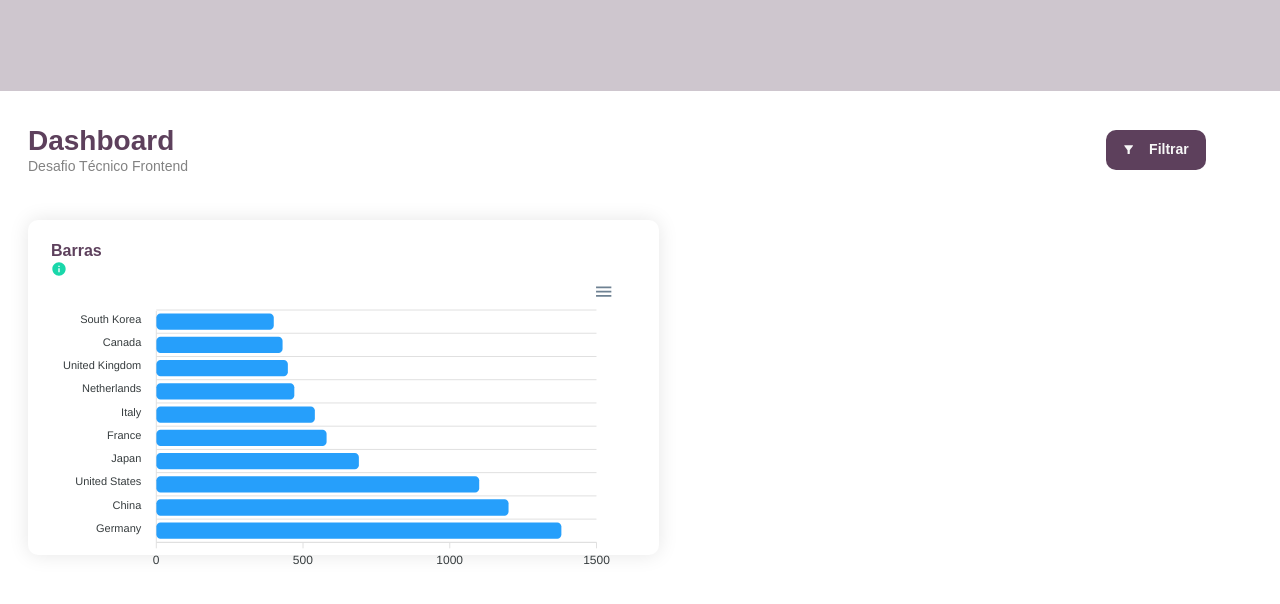
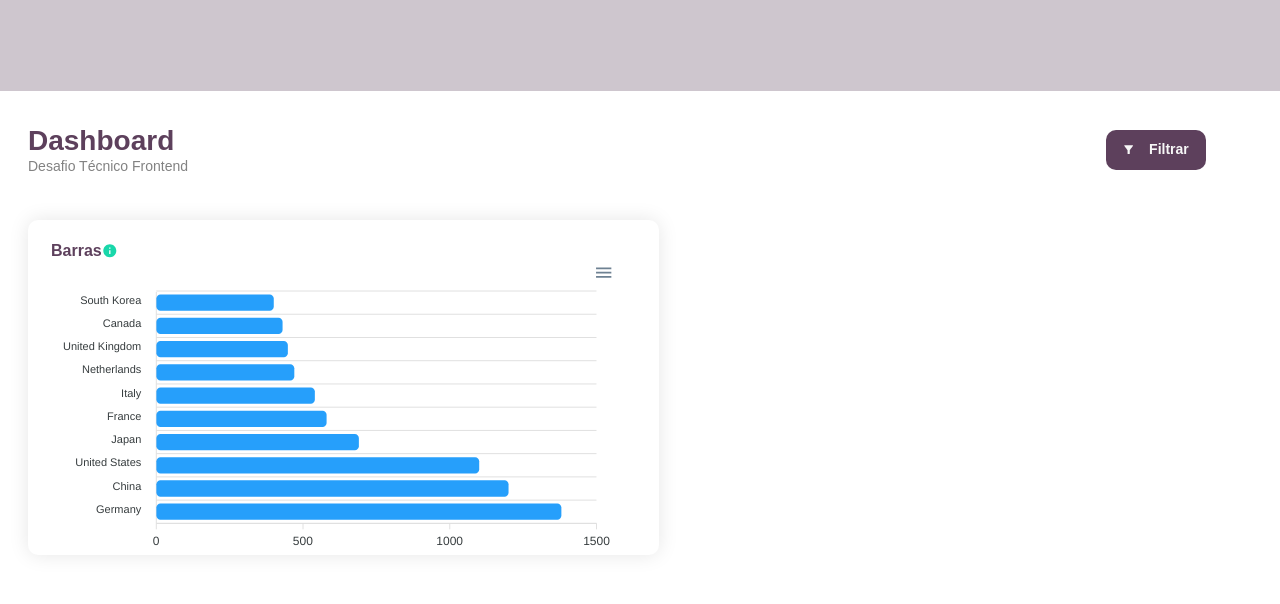
Before and after one commit to GabrielaMed/TesteMINEHR, a React (Create React App) app in the folder dashboardminehr/: page / in a window 1280 px wide. Shown: the top 604 px of the page. Built offline with nearby package versions, Linux system fonts and the light colour scheme.

Commit message:
colocando icone de info

```diff
--- a/dashboardminehr/src/Components/GraphicBar/index.tsx
+++ b/dashboardminehr/src/Components/GraphicBar/index.tsx
@@ -3,7 +3,7 @@ import { useEffect, useState } from 'react'
 import ReactApexChart from 'react-apexcharts'
 import { MdInfo } from 'react-icons/md'
 
-import { Container, Title } from './styles'
+import { Container, ContainerTitle, Title } from './styles'
 
 interface IGraphicBarProps {
   data: Number[]
@@ -54,8 +54,11 @@ export function GraphicBar(props: IGraphicBarProps) {
 
   return (
     <Container>
-      <Title>Barras</Title>
-      <MdInfo color="#19D7AA" />
+      <ContainerTitle>
+        <Title>Barras</Title>
+        <MdInfo color="#19D7AA" size={15.63} />
+      </ContainerTitle>
+
       {graphicSettings?.series && graphicSettings?.options && (
         <ReactApexChart
           options={graphicSettings.options}
--- a/dashboardminehr/src/Components/GraphicBar/styles.ts
+++ b/dashboardminehr/src/Components/GraphicBar/styles.ts
@@ -10,6 +10,11 @@ export const Container = styled.div`
   padding: 21px 38px 14px 23px;
 `
 
+export const ContainerTitle = styled.div`
+  display: flex;
+  align-items: center;
+`
+
 export const Title = styled.h1`
   color: #5D405C;
   font-family: 'Montserrat', sans-serif;
```
